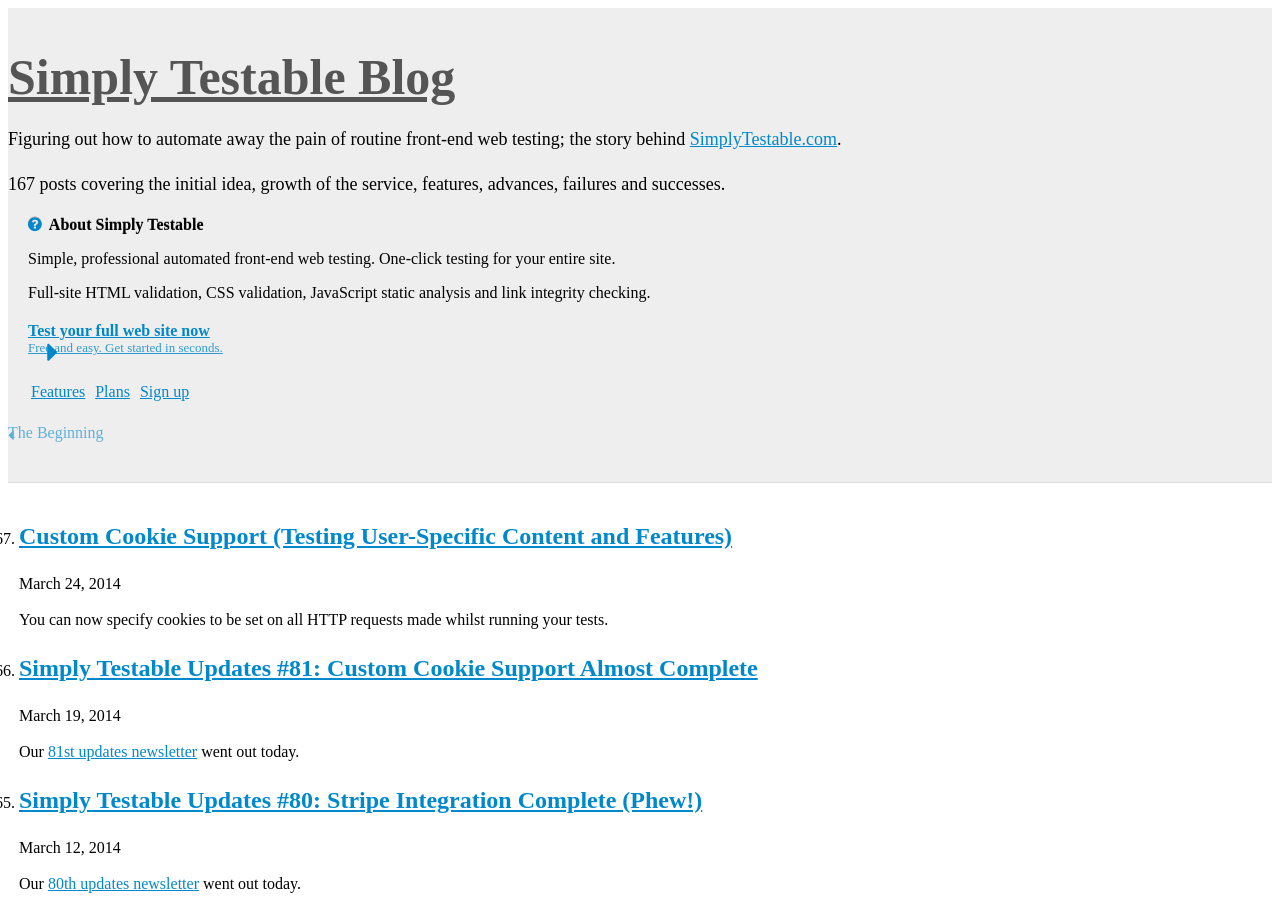
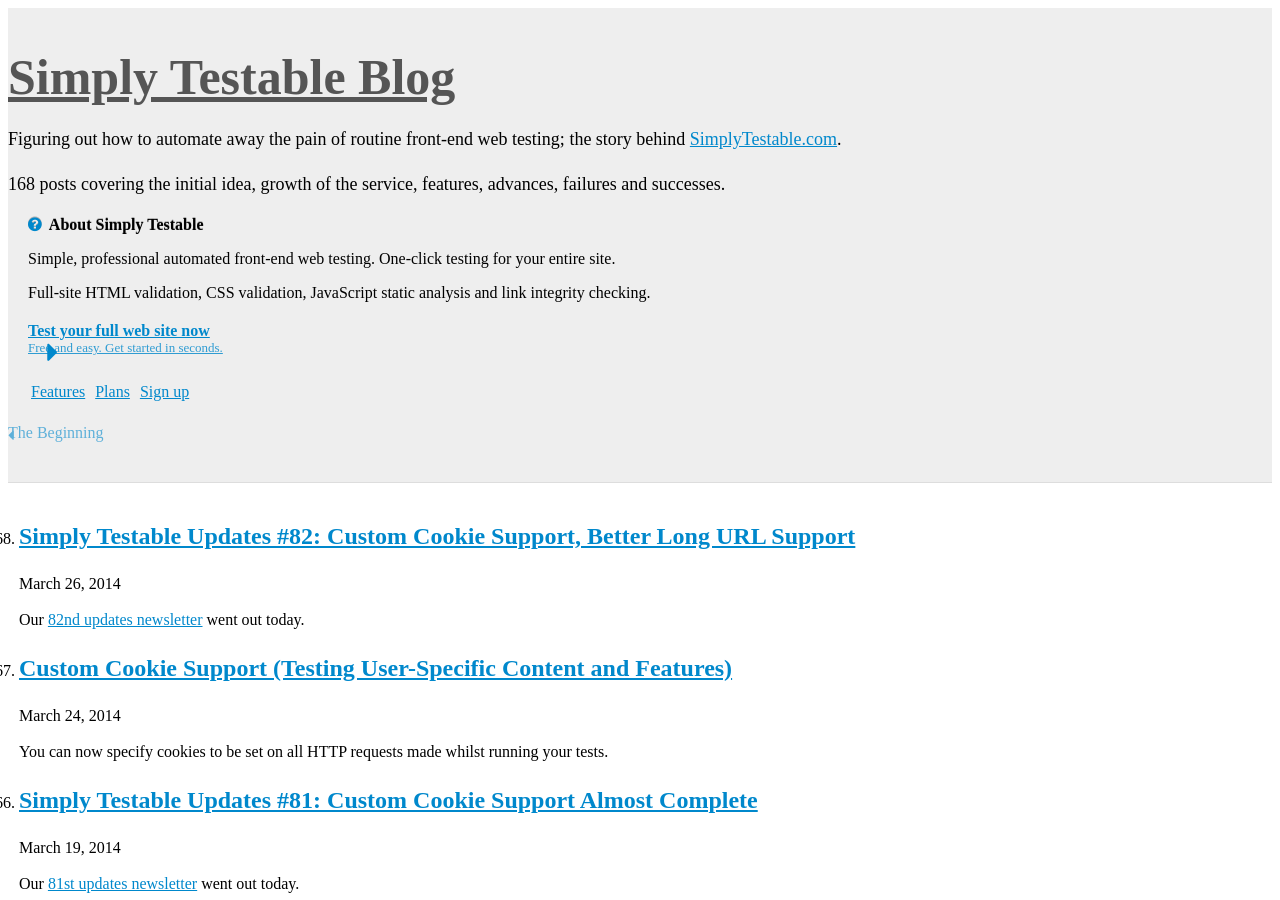
Before and after one commit to webignition/blog.simplytestable.com, a Jekyll site: the page built from archive/index.html, in a window 1280 px wide and 900 px high. Built offline with Jekyll 4.4.1, drawn with Linux system fonts in a browser that asks for light colours; nearby versions of some CDN libraries; comment, search, counter and statistics services are not loaded; a style sheet for code colours, icons or effects is not loaded; some of the changed text lies outside the part shown.

Commit message:
82nd newsletter notification

```diff
--- a/archive/index.html
+++ b/archive/index.html
@@ -6,6 +6,28 @@ is_archive: true
 <ol class="archive">
 
 
+    <li value="168">
+        <h2><a href="/simply-testable-updates-82/">Simply Testable Updates #82: Custom Cookie Support, Better Long URL Support </a></h2>
+        <p class="post-date">March 26, 2014</p>
+
+
+
+
+
+
+
+
+
+    <p>
+        Our <a href="http://us5.campaign-archive1.com/?u=ac75e33d993d2b502e333ddd0&amp;id=a2cf606a76">82nd updates newsletter</a> went out today.
+    </p>
+
+
+
+
+    </li>
+
+
     <li value="167">
         <h2><a href="/custom-cookie-support/">Custom Cookie Support (Testing User-Specific Content and Features) </a></h2>
         <p class="post-date">March 24, 2014</p>
```
Also changed, not shown: _posts/2014-03-26-simply-testable-updates-82.html (added, +15 -0 lines), sitemap.xml (+7 -3 lines).
